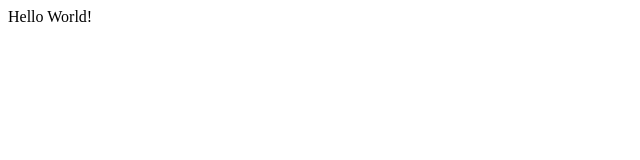
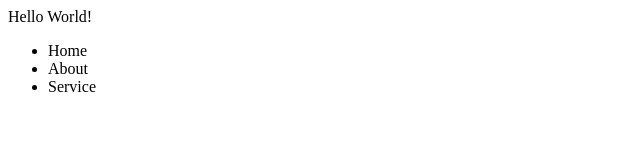
Before and after one commit to ThatzMeJ/three-commits-project, a plain HTML site: page index.html in a window 1280 px wide. Shown: the whole page, without its empty margins (0-640 px from the left). Drawn offline with Linux system fonts and the light colour scheme.

Commit message:
Made a navbar for my html file

```diff
--- a/index.html
+++ b/index.html
@@ -11,6 +11,13 @@
     <div>
       Hello World!
     </div>
+    <nav>
+      <ul>
+        <li>Home</li>
+        <li>About</li>
+        <li>Service</li>
+      </ul>
+    </nav>
   </header>
 
   <script src="index.js"></script>
```
